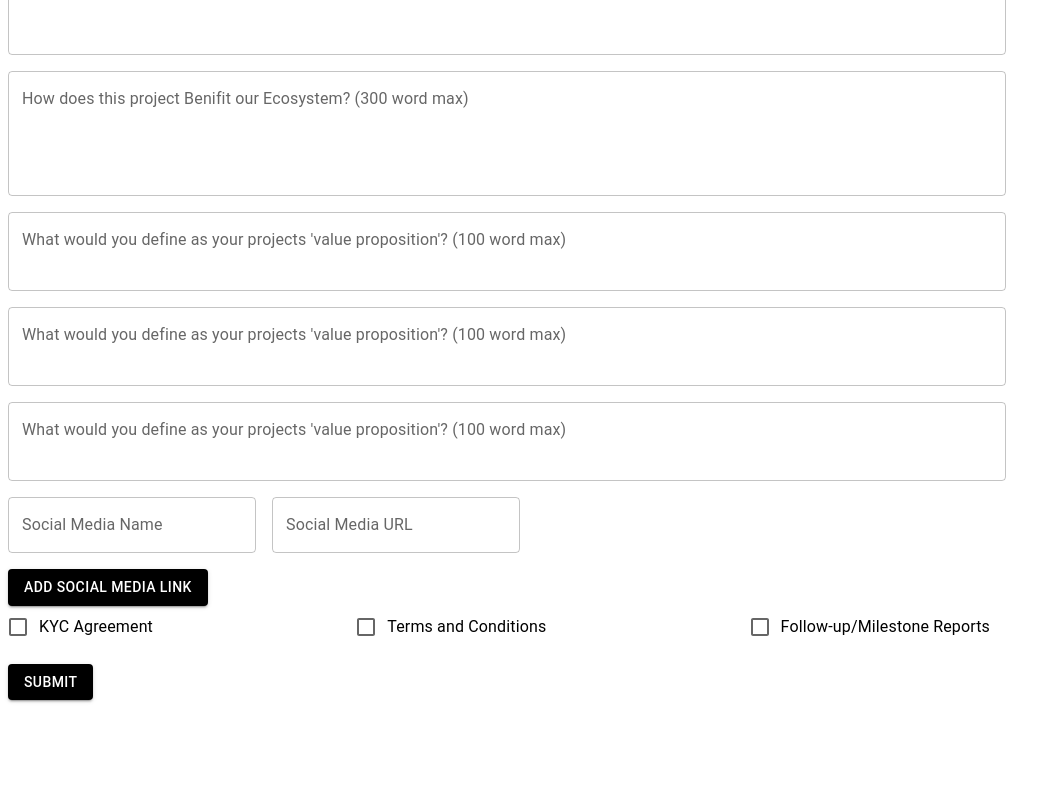
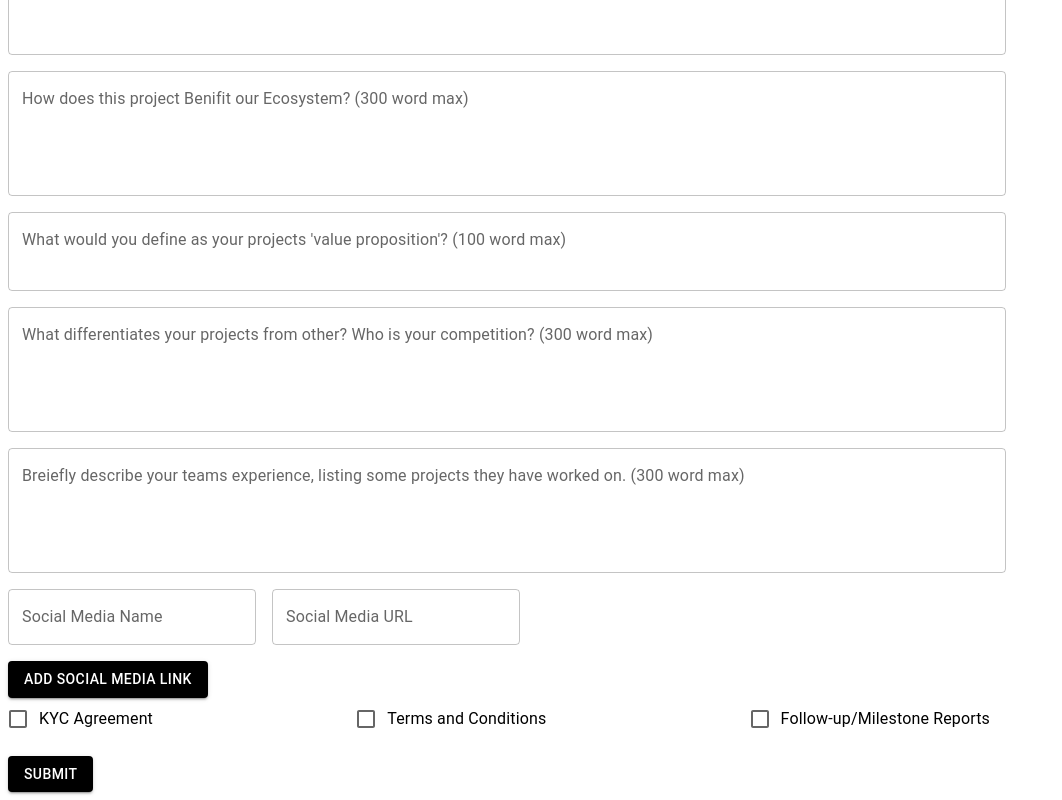
Before and after one commit to boilerrat/grant-attestoor, a Next.js app: page / in a window 1280 px wide. Shown: the part 531-1331 px from the top of the page, without its empty margins (0-1062 px from the left). Before the commit the page ends 1239 px from the top, so only its background shows below. Built offline with nearby package versions, Linux system fonts and the light colour scheme; what wagmi would draw is missing.

Commit message:
social media adds

```diff
--- a/components/forms.tsx
+++ b/components/forms.tsx
@@ -30,7 +30,7 @@ interface FormData {
   milestones: string;
   fundingRequirements: string;
   priorFunding: string;
-  links: string;
+  links: { platform: string, url: string }[];
   kycAgreement: boolean;
   termsAndConditions: boolean;
   followUpReports: boolean;
@@ -52,9 +52,10 @@ interface GrantApplicationFormProps {
   handleInputChange: (e: ChangeEvent<HTMLInputElement | HTMLTextAreaElement>) => void;
   handleSelectChange: (e: SelectChangeEvent<string>) => void;
   handleSubmit: () => void;
+  handleSocialMediaLinkChange: (newLinks: { platform: string, url: string }[]) => void;
 }
 
-const GrantApplicationForm: React.FC<GrantApplicationFormProps> = ({ formData, handleInputChange, handleSelectChange, handleSubmit }) => {
+const GrantApplicationForm: React.FC<GrantApplicationFormProps> = ({ formData, handleInputChange, handleSelectChange, handleSubmit, handleSocialMediaLinkChange }) => {
 
   {/*///////////////////////////////////////////////////////////////////
 /////////////// State to manage social media links////////////////////
@@ -85,6 +86,13 @@ const handleSocialMediaInputChange = (e: ChangeEvent<HTMLInputElement>, index: n
     newLinks[index].url = value;
   }
   setSocialMediaLinks(newLinks);
+
+  // Update formData.links using the function passed from the parent component
+  const updatedLinks = newLinks.map(link => ({
+    platform: link.name,
+    url: link.url
+  }));
+  handleSocialMediaLinkChange(updatedLinks);  // Use this instead of setFormData
 };
 
 {/*///////////////////////////////////////////////////////////////////
@@ -209,12 +217,12 @@ const handleSocialMediaInputChange = (e: ChangeEvent<HTMLInputElement>, index: n
 
 <TextField
           fullWidth
-          label="What would you define as your projects 'value proposition'? (100 word max)"
+          label="What differentiates your projects from other? Who is your competition? (300 word max)"
           name="differentiation"
           value={formData.differentiation}
           onChange={handleInputChange}
           multiline
-          rows={2}
+          rows={4}
           sx={{ mb: 2 }}
         />
 
@@ -228,12 +236,12 @@ const handleSocialMediaInputChange = (e: ChangeEvent<HTMLInputElement>, index: n
 
 <TextField
           fullWidth
-          label="What would you define as your projects 'value proposition'? (100 word max)"
+          label="Breiefly describe your teams experience, listing some projects they have worked on. (300 word max)"
           name="teamExperience"
           value={formData.teamExperience}
           onChange={handleInputChange}
           multiline
-          rows={2}
+          rows={4}
           sx={{ mb: 2 }}
         />
 
--- a/pages/index.tsx
+++ b/pages/index.tsx
@@ -6,11 +6,11 @@ import Toolbar from '@mui/material/Toolbar';
 import Typography from '@mui/material/Typography';
 import Box from '@mui/material/Box';
 import { ConnectButton } from '@rainbow-me/rainbowkit';
-import GrantApplicationForm from '../components/forms';  // Make sure this path is correct
+import GrantApplicationForm from '../components/forms';  // Ensure this import path is correct
 import { SelectChangeEvent } from '@mui/material/Select';
 
-interface GrantApplicationFormProps {
-  formData: {
+// Define the shape of the form data
+interface FormData {
   grantType: string;
   safeAddress: string;
   requestAmount: string;
@@ -24,20 +24,15 @@ interface GrantApplicationFormProps {
   milestones: string;
   fundingRequirements: string;
   priorFunding: string;
-    links: string;
+  links: { platform: string, url: string }[];
   kycAgreement: boolean;
   termsAndConditions: boolean;
   followUpReports: boolean;
-  };
-
-  handleInputChange: (e: React.ChangeEvent<HTMLInputElement | HTMLTextAreaElement>) => void;
-  handleSelectChange: (e: SelectChangeEvent<string>) => void;
-  handleSubmit: () => void;
 }
 
 const Home: NextPage = () => {
-  // State to hold form data
-  const [formData, setFormData] = useState({
+  // Initialize form data state
+  const [formData, setFormData] = useState<FormData>({
     grantType: '',
     safeAddress: '',
     requestAmount: '',
@@ -51,15 +46,23 @@ const Home: NextPage = () => {
     milestones: '',
     fundingRequirements: '',
     priorFunding: '',
-    links: '',
+    links: [],
     kycAgreement: false,
     termsAndConditions: false,
     followUpReports: false,
   });
 
+  // Function to handle changes in social media links
+  const handleSocialMediaLinkChange = (newLinks: { platform: string, url: string }[]) => {
+    setFormData({
+      ...formData,
+      links: newLinks
+    });
+  };
+
   // Function to handle input changes
   const handleInputChange = (e: React.ChangeEvent<HTMLInputElement | HTMLTextAreaElement>) => {
-    const { name, value } = e.target as HTMLInputElement;
+    const { name, value } = e.target;
     setFormData({
       ...formData,
       [name]: value,
@@ -88,13 +91,11 @@ const Home: NextPage = () => {
         <link href="/favicon.ico" rel="icon" />
       </Head>
 
-      {/* Material UI AppBar for header */}
       <AppBar position="static">
         <Toolbar>
           <Typography variant="h6" component="div" sx={{ flexGrow: 1 }}>
             Grant Attestoor
           </Typography>
-          {/* Rainbow Wallet button */}
           <Box sx={{ flexGrow: 0 }}>
             <ConnectButton />
           </Box>
@@ -103,14 +104,13 @@ const Home: NextPage = () => {
 
       <main>
         <Box sx={{ display: 'flex', mt: 4 }}>
-        {/* Form Section */}
           <GrantApplicationForm
             formData={formData}
             handleInputChange={handleInputChange}
             handleSelectChange={handleSelectChange}
             handleSubmit={handleSubmit}
+            handleSocialMediaLinkChange={handleSocialMediaLinkChange}
           />
-        {/* JSON Viewer Section */}
           <Box sx={{ flexGrow: 0, pl: 2, maxWidth: '30%', wordWrap: 'break-word' }}>
             <Typography variant="h6">JSON Output</Typography>
             <pre>{JSON.stringify(formData, null, 2)}</pre>
```
Lines whose indentation alone changed are shown as unchanged.
